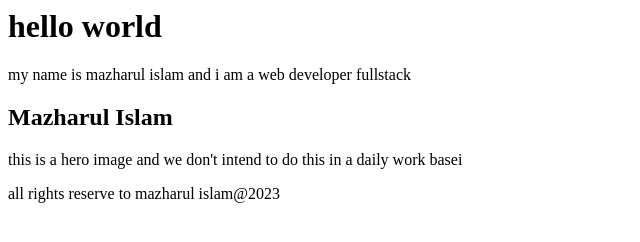
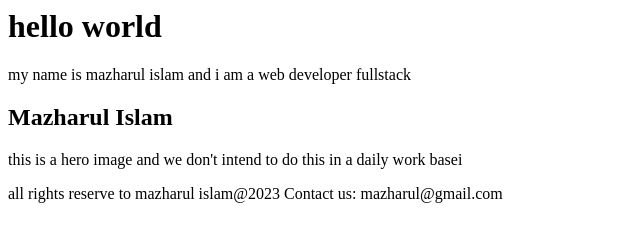
Before and after one commit to emonmazharul/git-practice, a plain HTML site: page index.html in a window 1280 px wide. Shown: the whole page, without its empty margins (0-640 px from the left). Drawn offline with Linux system fonts and the light colour scheme.

Commit message:
added my email at footer

```diff
--- a/index.html
+++ b/index.html
@@ -6,5 +6,7 @@
 	<p>this is a hero image and we don't intend to do this in a daily work basei</p>
 </section>
 <footer>
-	all rights reserve to mazharul islam@2023
+	<span>all rights reserve to mazharul islam@2023</span>
+	<span>Contact us: mazharul@gmail.com</span>
+
 </footer>
```
